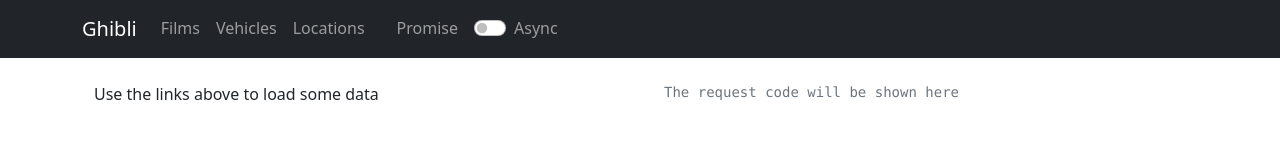
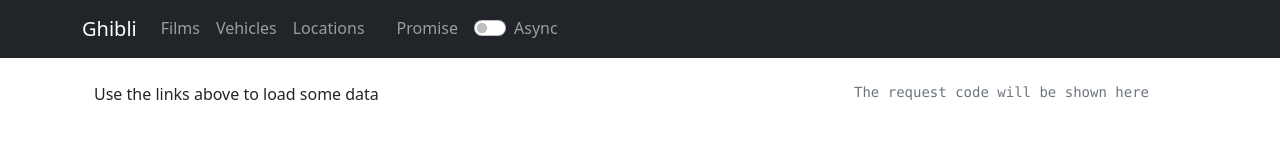
Before and after one commit to Stuff-for-CodeCool/fetch-promises-async-await, a plain HTML site: page index.html in a window 1280 px wide. Drawn offline with nearby package versions, Linux system fonts and the light colour scheme.

Commit message:
better centering

```diff
--- a/index.html
+++ b/index.html
@@ -46,10 +46,10 @@
         </header>
         <div class="container">
             <div class="row">
-                <main class="col col-6 p-4">
+                <main class="col col-8 p-4">
                     <p>Use the links above to load some data</p>
                 </main>
-                <aside class="col col-6 p-4">
+                <aside class="col col-4  p-4">
                     <pre><code class="font-monospace text-muted">The request code will be shown here</code></pre>
                 </aside>
             </div>
```
